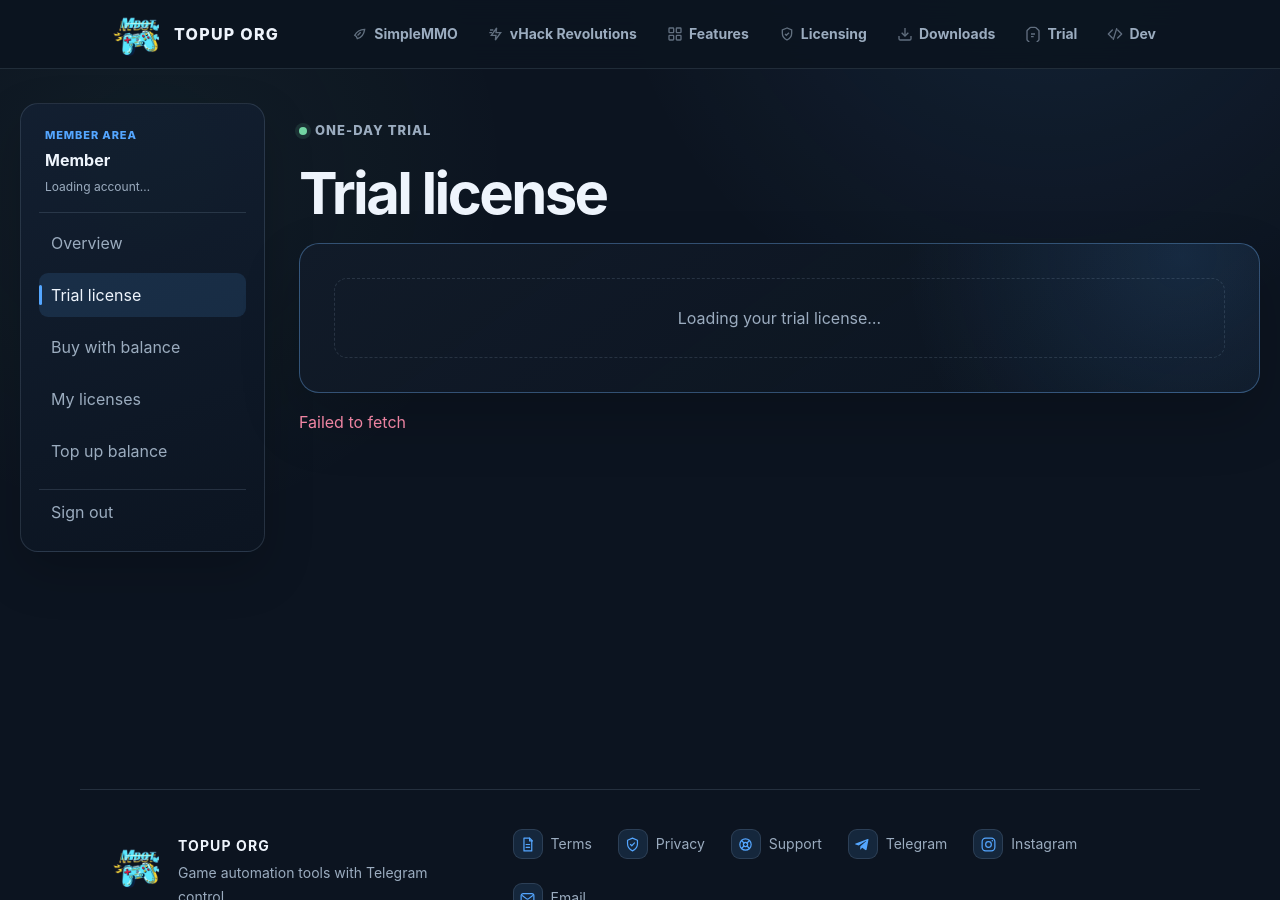
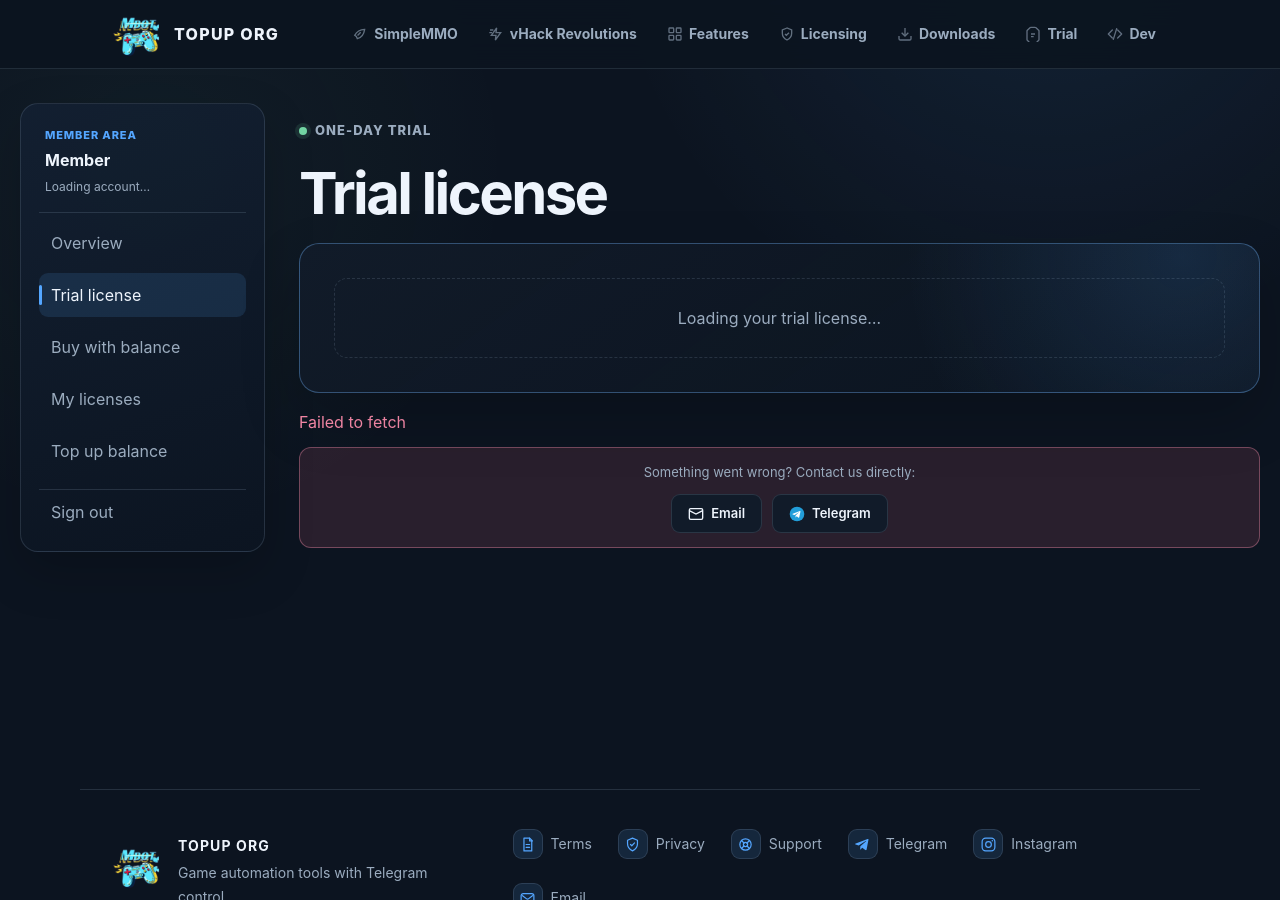
Before and after one commit to SMMURDA/simplemmo-bot, a Jekyll site: the page built from accounts/trial-license.html, in a window 1280 px wide and 900 px high. Built offline with Jekyll 4.4.1, drawn with Linux system fonts in a browser that asks for light colours.

Commit message:
Show contact links (email + Telegram) when trial creation fails
Add styled error contact section to both /trial/ and /accounts/trial-license/
pages. When any error occurs, users see direct Email and Telegram buttons
to reach support immediately.

```diff
--- a/accounts/trial-license.html
+++ b/accounts/trial-license.html
@@ -10,6 +10,13 @@
     <p class="eyebrow">One-day trial</p><h1>Trial license</h1>
     <section id="trial-license-card" class="license-hero-card"><div class="portal-skeleton">Loading your trial license…</div></section>
     <div id="portal-status" class="portal-status" aria-live="polite"></div>
+    <div class="portal-error-contacts">
+      <p>Something went wrong? Contact us directly:</p>
+      <div class="portal-error-contacts__links">
+        <a class="portal-error-contacts__link" href="mailto:ask@topup.eu.org"><svg viewBox="0 0 24 24" fill="none" stroke="currentColor" stroke-width="2"><rect x="2" y="4" width="20" height="16" rx="2"/><path d="m22 7-10 5L2 7"/></svg>Email</a>
+        <a class="portal-error-contacts__link" href="https://t.me/bovalone" target="_blank" rel="noopener noreferrer"><svg viewBox="0 0 24 24" fill="currentColor"><circle cx="12" cy="12" r="11" fill="#229ed9"/><path fill="#fff" d="m5.7 11.65 10.7-4.12c.5-.18.94.12.77.92l-1.82 8.57c-.13.61-.49.76-.99.47l-2.77-2.04-1.34 1.29c-.15.15-.27.27-.55.27l.2-2.82 5.13-4.64c.22-.2-.05-.31-.35-.11l-6.34 3.99-2.73-.85c-.59-.19-.6-.59.09-.86Z"/></svg>Telegram</a>
+      </div>
+    </div>
   </main>
 </div>
 <script>
--- a/assets/css/site.css
+++ b/assets/css/site.css
@@ -982,6 +982,20 @@
 .microsoft-signin:hover { background: #f5f5f5; border-color: #5f5f5f; color: #111111; }
 .trial-avatar--microsoft { background: #ffffff; border: 1px solid #8c8c8c; color: #2f2f2f; font-size: 10px; }
 .trial-shell--v5 .trial-status--error { display: block !important; margin: 10px auto; text-align: center; }
+.trial-error-contacts { display: none; margin: 12px auto 0; padding: 14px 18px; border: 1px solid color-mix(in srgb, var(--red) 30%, var(--border)); border-radius: 12px; background: var(--red-soft); text-align: center; max-width: 520px; }
+.trial-error-contacts.is-visible { display: block; }
+.trial-error-contacts p { margin: 0 0 10px; font-size: 13px; color: var(--muted); }
+.trial-error-contacts__links { display: flex; justify-content: center; gap: 10px; flex-wrap: wrap; }
+.trial-error-contacts__link { display: inline-flex; align-items: center; gap: 7px; padding: 8px 16px; border: 1px solid var(--border); border-radius: 9px; background: var(--surface); color: var(--text); font-size: 13px; font-weight: 600; text-decoration: none; transition: background .15s, border-color .15s; }
+.trial-error-contacts__link:hover { background: var(--surface-2); border-color: color-mix(in srgb, var(--text) 30%, var(--border)); }
+.trial-error-contacts__link svg { width: 16px; height: 16px; flex-shrink: 0; }
+.portal-error-contacts { display: none; margin-top: 12px; padding: 14px 18px; border: 1px solid color-mix(in srgb, var(--red) 30%, var(--border)); border-radius: 12px; background: var(--red-soft); text-align: center; }
+.portal-error-contacts.is-visible { display: block; }
+.portal-error-contacts p { margin: 0 0 10px; font-size: 13px; color: var(--muted); }
+.portal-error-contacts__links { display: flex; justify-content: center; gap: 10px; flex-wrap: wrap; }
+.portal-error-contacts__link { display: inline-flex; align-items: center; gap: 7px; padding: 8px 16px; border: 1px solid var(--border); border-radius: 9px; background: var(--surface); color: var(--text); font-size: 13px; font-weight: 600; text-decoration: none; transition: background .15s, border-color .15s; }
+.portal-error-contacts__link:hover { background: var(--surface-2); border-color: color-mix(in srgb, var(--text) 30%, var(--border)); }
+.portal-error-contacts__link svg { width: 16px; height: 16px; flex-shrink: 0; }
 @media (max-width: 420px) {
   .trial-login-options { width: 100%; }
   .provider-signin { width: 100%; }
--- a/assets/js/portal-v2.js
+++ b/assets/js/portal-v2.js
@@ -39,6 +39,8 @@
     if (!element) return;
     element.textContent = text || '';
     element.dataset.tone = tone;
+    const errContacts = document.querySelector('.portal-error-contacts');
+    if (errContacts) errContacts.classList.toggle('is-visible', tone === 'error');
   };
 
   const confirmAction = (options) => window.portalConfirm(options);
--- a/assets/js/trial.js
+++ b/assets/js/trial.js
@@ -31,9 +31,11 @@
   let googleConfigured = false;
   if (!status || !googleMount) return;
 
+  const errorContacts = document.querySelector('#trial-error-contacts');
   const setStatus = (message, kind = '') => {
     status.textContent = message;
     status.className = `trial-status${kind ? ` trial-status--${kind}` : ''}`;
+    if (errorContacts) errorContacts.classList.toggle('is-visible', kind === 'error');
   };
 
 
```
Also changed, not shown: trial.html (+7 -0 lines).
